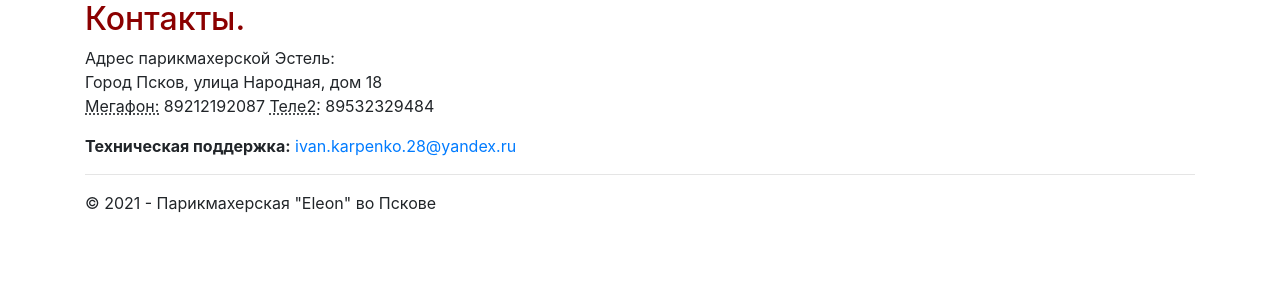
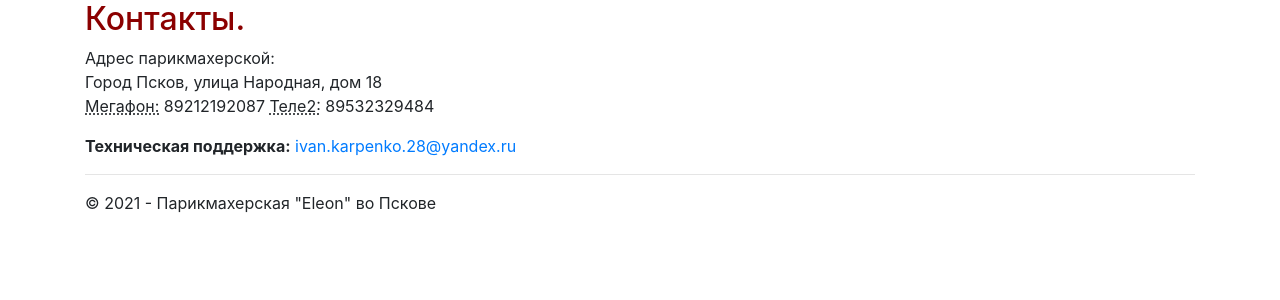
Before and after one commit to IvanKarpenko28/DjangoWebProject1, a Django app: page /contact in a window 1280 px wide. Shown: the part 76-376 px from the top of the page. Run offline with Django 3.2, Linux system fonts and the light colour scheme; some libraries are stand-ins or nearby versions.

Commit message:
Update 1.02

```diff
--- a/app/templates/app/contact.html
+++ b/app/templates/app/contact.html
@@ -6,7 +6,7 @@
 <h3>{{ message }}</h3>
 
 <address>
-    Адрес парикмахерской Эстель:<br />
+    Адрес парикмахерской:<br />
     Город Псков, улица Народная, дом 18<br />
     <abbr title="Телефон">Мегафон:</abbr>
     89212192087
```
